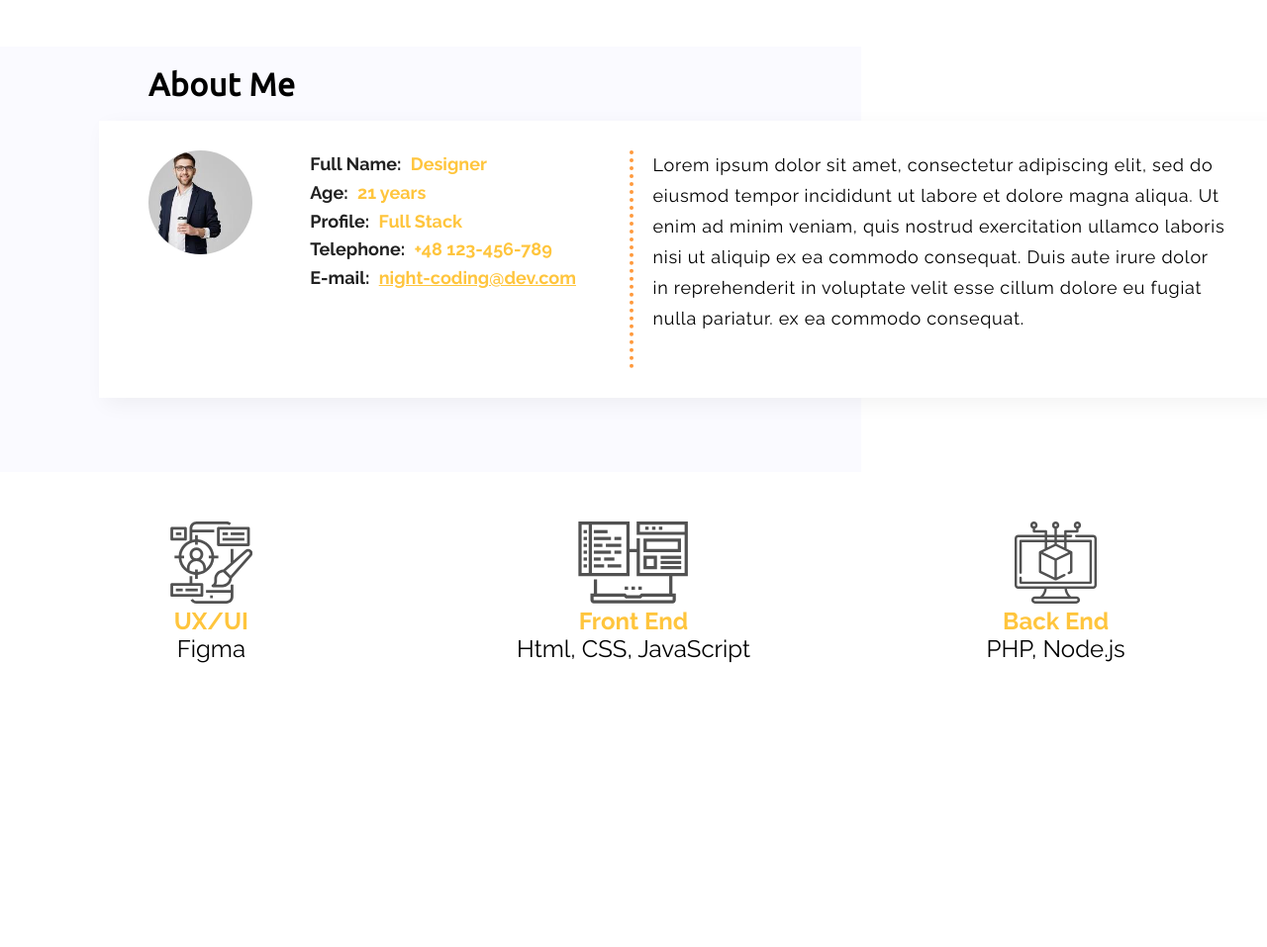
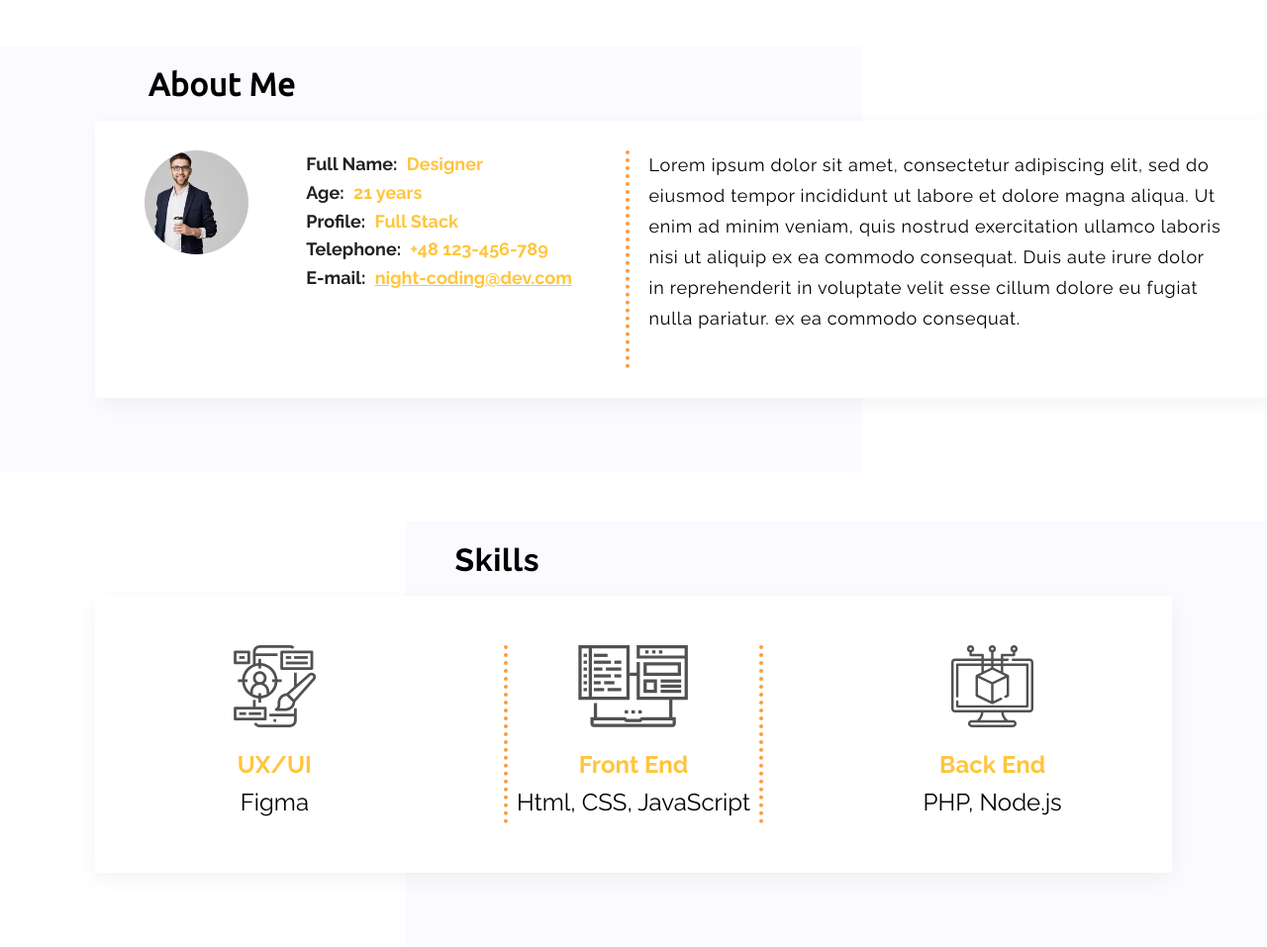
Before and after one commit to MagdalenaGrad/1-landing-page, a plain HTML site: page index.html in a window 1280 px wide. Shown: the part 866-1823 px from the top of the page at 99% size. Before the commit the page ends 1673 px from the top, so only its background shows below. Drawn offline with Linux system fonts and the light colour scheme.

Commit message:
add skills section

```diff
--- a/index.html
+++ b/index.html
@@ -71,7 +71,7 @@
         </section>
         <section id="skills">
             <div id="skills-back-rectangle">
-
+                <h3>Skills</h3>
             </div>
             <div id="skills-front-rectangle">
                 <div class="skill">
@@ -79,7 +79,7 @@
                     <p class="pyellow">UX/UI</p>
                     <p class="pblack">Figma</p>
                 </div>
-                <div class="skill">
+                <div class="skill" id="frontend">
                     <img src="icons/icon_frontend.svg" alt="frontend icon">
                     <p class="pyellow">Front End</p>
                     <p class="pblack">Html, CSS, JavaScript</p>
--- a/style.css
+++ b/style.css
@@ -190,8 +190,8 @@
 #about-front-rectangle {
     position: absolute;
     top: 75px;
-    left: 100px;
     height: 220px;
+    margin: 0 7.5%;
     width: 85%;
     padding: 30px 50px 30px 50px;
     background-color: #fff;
@@ -238,13 +238,40 @@
 
 #skills {
     margin-top: 50px;
+    margin-bottom: 50px;
+    position: relative;
+}
+
+#skills-back-rectangle {
+    position: absolute;
+    right: 0;
+    top: 0;
+    height: 430px;
+    width: 68%;
+    background-color: var(--background-white);
+}
+
+#skills-back-rectangle h3 {
+    font-weight: bold;
+    font-size: 32px;
+    line-height: 38px;
+    letter-spacing: 0.02em;
+    padding-top: 20px;
+    padding-left: 50px;
 }
 
 #skills-front-rectangle {
+    position: absolute;
+    top: 75px;
+    height: 280px;
+    width: 85%;
+    margin: 0 7.5%;
+
     display: grid;
     grid-template-columns: repeat(3, 1fr);
-    height: 280px;
 
+    box-shadow: 0px 6px 20px rgba(0, 0, 0, 0.05);
+    background-color: #fff;
     text-align: center;
 }
 
@@ -256,4 +283,16 @@
 #skills-front-rectangle .pyellow {
     font-weight: bold;
     color: var(--main-yellow);
+    padding: 20px 0 10px 0;
 }
+
+.skill {
+    margin: 50px;
+}
+
+#frontend {
+    border-right: dotted var(--main-orange) 4px;
+    border-left: dotted var(--main-orange) 4px;
+}
+
+/* PORTFOLIO */
```
